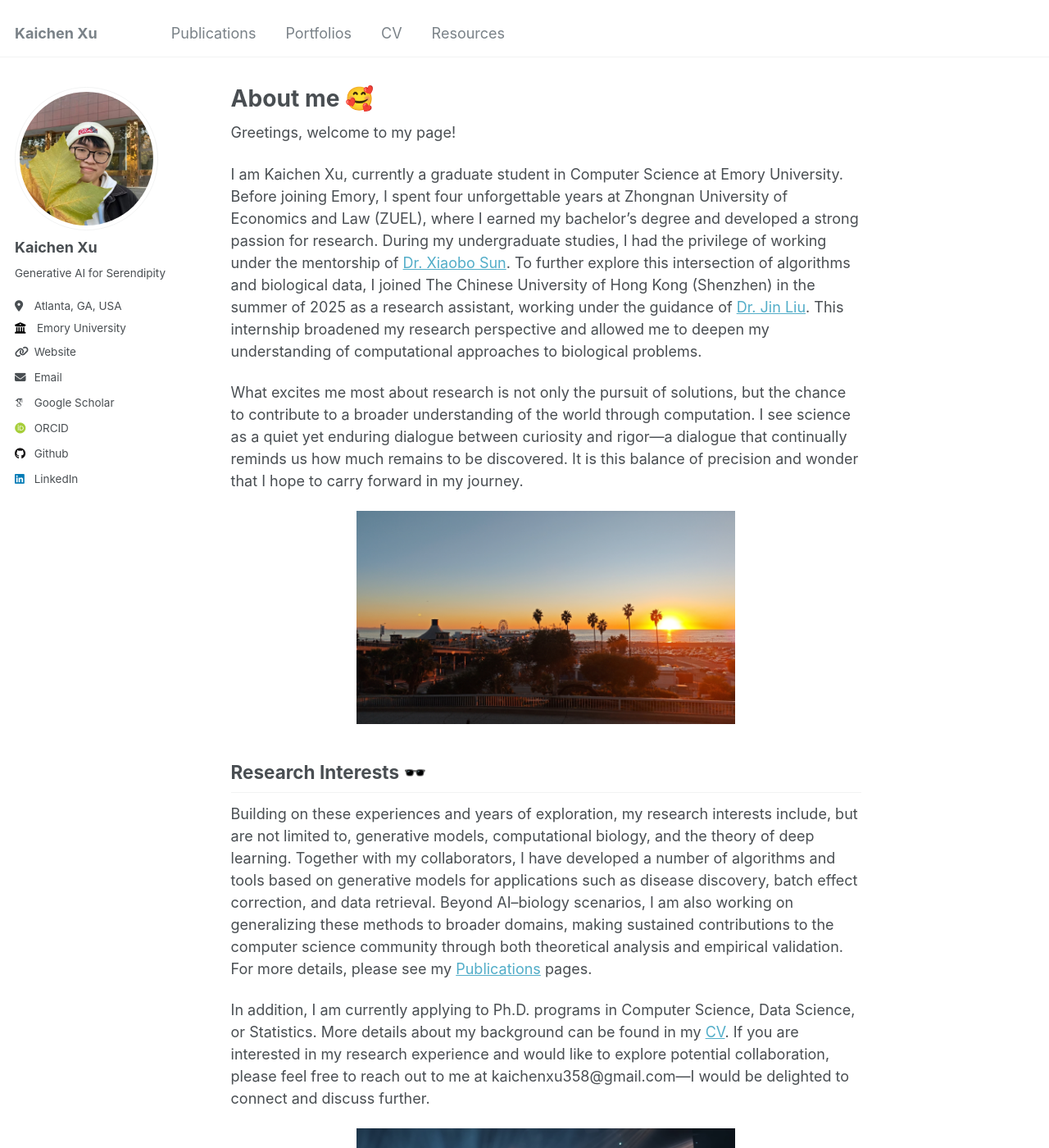
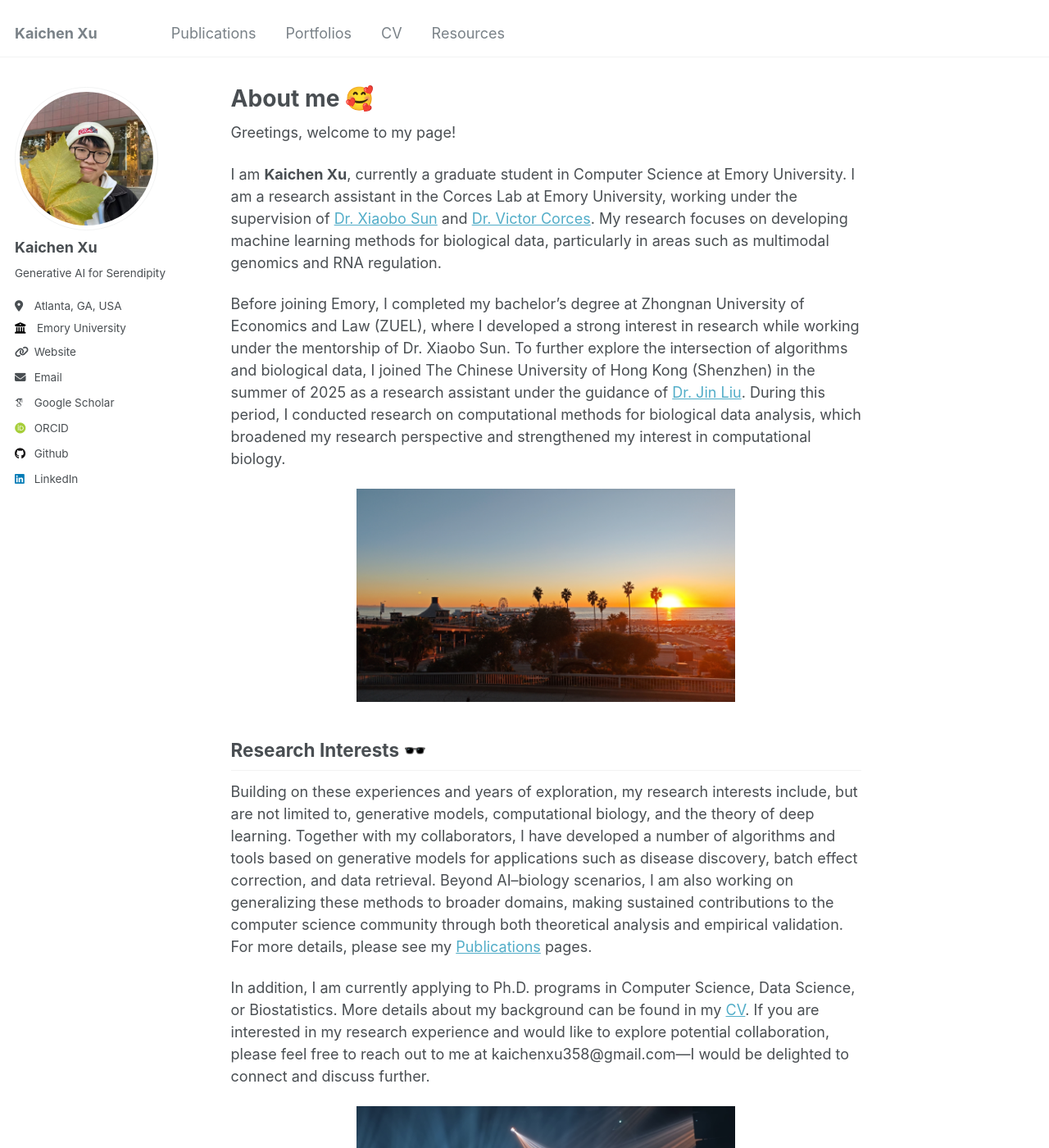
Before and after one commit to Catchxu/Catchxu.github.io, a Jekyll site: the page built from _pages/about.md, in a window 1280 px wide and 1400 px high. Shown: the whole window at 82% size. Built offline with Jekyll 4.4.1, drawn with Linux system fonts in a browser that asks for light colours; some web fonts are replaced; some of the changed text lies outside the part shown.

Commit message:
Update CV and readme

```diff
--- a/_pages/about.md
+++ b/_pages/about.md
@@ -9,9 +9,9 @@ redirect_from:
 
 Greetings, welcome to my page!
 
-I am Kaichen Xu, currently a graduate student in Computer Science at Emory University. Before joining Emory, I spent four unforgettable years at Zhongnan University of Economics and Law (ZUEL), where I earned my bachelor’s degree and developed a strong passion for research. During my undergraduate studies, I had the privilege of working under the mentorship of [Dr. Xiaobo Sun](https://med.emory.edu/directory/profile/?u=XSUN28). To further explore this intersection of algorithms and biological data, I joined The Chinese University of Hong Kong (Shenzhen) in the summer of 2025 as a research assistant, working under the guidance of [Dr. Jin Liu](https://sites.google.com/view/liujinlab/home). This internship broadened my research perspective and allowed me to deepen my understanding of computational approaches to biological problems.
+I am **Kaichen Xu**, currently a graduate student in Computer Science at Emory University. I am a research assistant in the Corces Lab at Emory University, working under the supervision of [Dr. Xiaobo Sun](https://med.emory.edu/directory/profile/?u=XSUN28) and [Dr. Victor Corces](https://winshipcancer.emory.edu/profiles/corces-victor.php). My research focuses on developing machine learning methods for biological data, particularly in areas such as multimodal genomics and RNA regulation.
 
-What excites me most about research is not only the pursuit of solutions, but the chance to contribute to a broader understanding of the world through computation. I see science as a quiet yet enduring dialogue between curiosity and rigor---a dialogue that continually reminds us how much remains to be discovered. It is this balance of precision and wonder that I hope to carry forward in my journey.
+Before joining Emory, I completed my bachelor’s degree at Zhongnan University of Economics and Law (ZUEL), where I developed a strong interest in research while working under the mentorship of Dr. Xiaobo Sun. To further explore the intersection of algorithms and biological data, I joined The Chinese University of Hong Kong (Shenzhen) in the summer of 2025 as a research assistant under the guidance of [Dr. Jin Liu](https://sites.google.com/view/liujinlab/home). During this period, I conducted research on computational methods for biological data analysis, which broadened my research perspective and strengthened my interest in computational biology.
 
 <div align=center>
 <img src='/images/santa.jpg' width='60%'>
@@ -21,7 +21,7 @@ What excites me most about research is not only the pursuit of solutions, but th
 ## Research Interests 🕶️
 Building on these experiences and years of exploration, my research interests include, but are not limited to, generative models, computational biology, and the theory of deep learning. Together with my collaborators, I have developed a number of algorithms and tools based on generative models for applications such as disease discovery, batch effect correction, and data retrieval. Beyond AI–biology scenarios, I am also working on generalizing these methods to broader domains, making sustained contributions to the computer science community through both theoretical analysis and empirical validation. For more details, please see my [Publications](./publications.md) pages.
 
-In addition, I am currently applying to Ph.D. programs in Computer Science, Data Science, or Statistics. More details about my background can be found in my [CV](./cv.html). If you are interested in my research experience and would like to explore potential collaboration, please feel free to reach out to me at kaichenxu358@gmail.com---I would be delighted to connect and discuss further.
+In addition, I am currently applying to Ph.D. programs in Computer Science, Data Science, or Biostatistics. More details about my background can be found in my [CV](./cv.html). If you are interested in my research experience and would like to explore potential collaboration, please feel free to reach out to me at kaichenxu358@gmail.com---I would be delighted to connect and discuss further.
 
 <div align=center>
 <img src='/images/orange.jpg' width='60%'>
@@ -29,10 +29,10 @@ In addition, I am currently applying to Ph.D. programs in Computer Science, Data
 
 
 ## Recent News ✉️
+* <b>07/01/2025</b> &nbsp;&nbsp; I join the Corces lab at Emory University.
 * <b>02/05/2026</b> &nbsp;&nbsp; I am honored to be invited to be a reviewer for KDD.
 * <b>09/19/2025</b> &nbsp;&nbsp; Our work [CAPE](/portfolios/portfolio-1/) is accepted by [NeurIPS 2025](https://neurips.cc/virtual/2025/poster/116613).
 * <b>09/01/2025</b> &nbsp;&nbsp; I am honored to be invited to be a reviewer for ICLR.
-* <b>07/01/2025</b> &nbsp;&nbsp; I join the Liulab at The Chinese University of Hong Kong (Shenzhen) to start my summer internship.
 * <b>05/12/2025</b> &nbsp;&nbsp; I am fortunate to join Emory University to start my graduate studies.
 * <b>12/10/2024</b> &nbsp;&nbsp; Our work [MEATRD](/portfolios/portfolio-2/) is accepted by [AAAI 2025](https://dl.acm.org/doi/10.1609/aaai.v39i12.33409).
 * <b>08/18/2024</b> &nbsp;&nbsp; Our work [STANDS](/portfolios/portfolio-3/) is accepted by [Nature Communications](https://www.nature.com/articles/s41467-024-52445-9).
```
Also changed, not shown: 1 other file.
